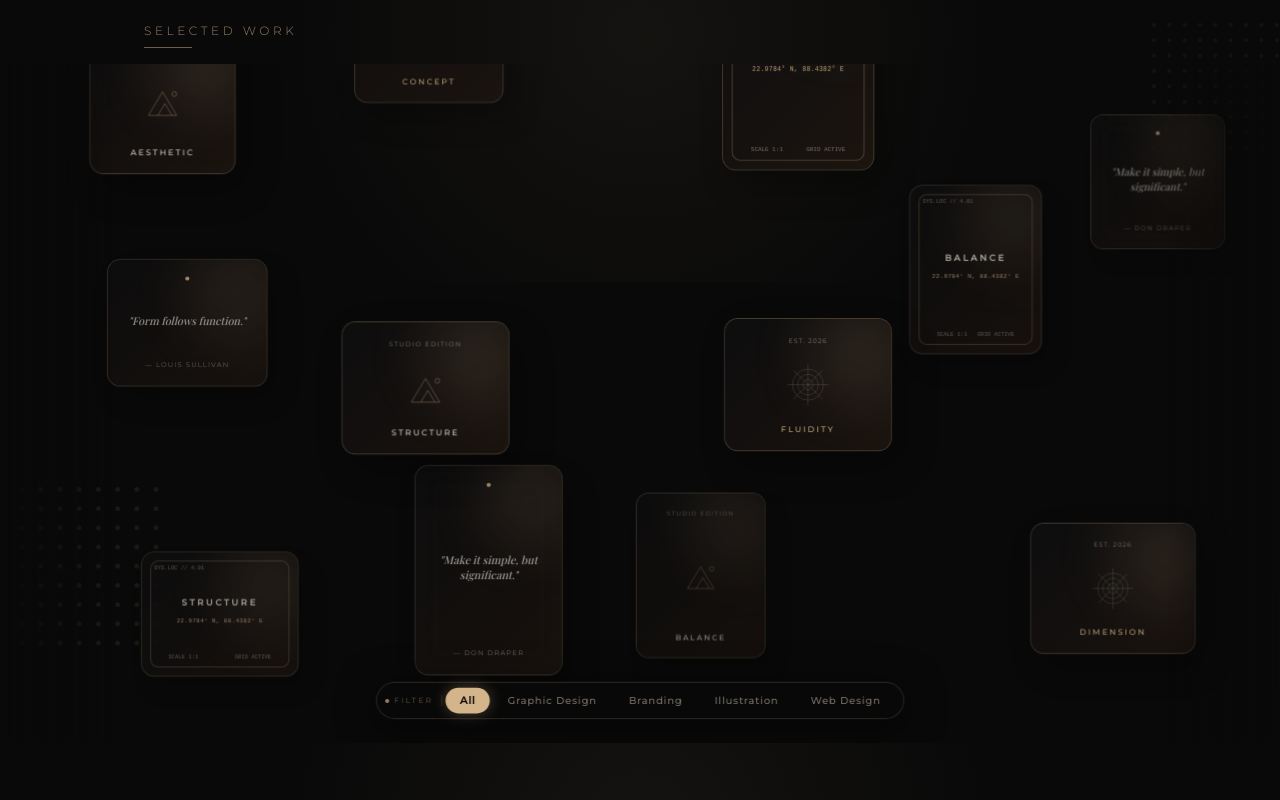
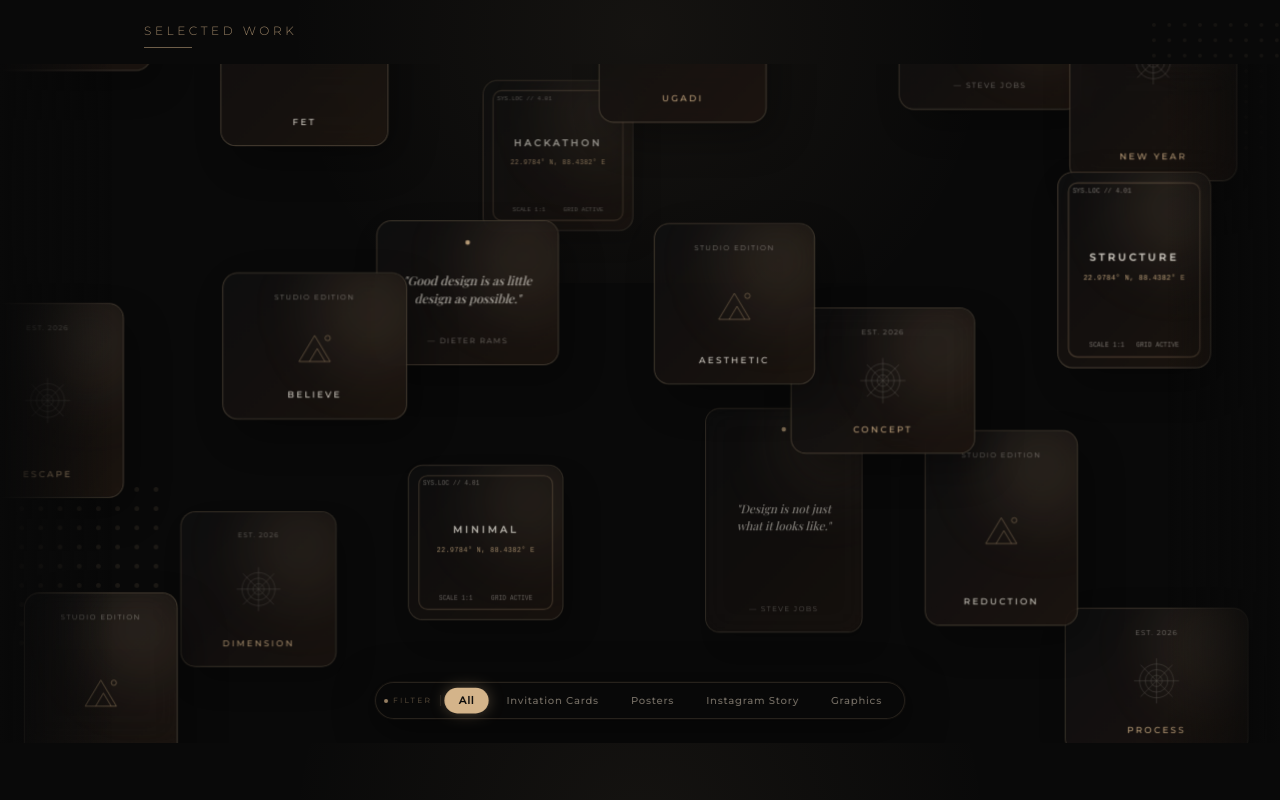
Before and after one commit to swastikpoddar11/My-Portfolio, a React (Vite) app: page / in a window 1280 px wide. Shown: the part 1760-2560 px from the top of the page. Built offline with nearby package versions, Linux system fonts and the light colour scheme; a web font is replaced by a local one.

Commit message:
feat: increase project wall density, enable overlapping layers, and shift Z-depth to ensure 100% hover accessibility

```diff
--- a/src/components/Projects.jsx
+++ b/src/components/Projects.jsx
@@ -272,8 +272,8 @@ export const renderBlankCardContent = (project, isHovered, isDayMode) => {
 
 // ─── Dynamic strip generator ──────────────────────────────────────────────────
 // STRIP_W scales with card count so more cards = denser coverage with no empty gaps.
-const BASE_STRIP_W = 3200;
-const CARD_SLOT_WIDTH = 300;   // px of extra strip per extra card
+const BASE_STRIP_W = 2000;
+const CARD_SLOT_WIDTH = 150;   // px of extra strip per extra card
 
 const makeStrip = (projects) => {
   if (!projects.length) return { strip: [], stripW: BASE_STRIP_W };
@@ -283,7 +283,7 @@ const makeStrip = (projects) => {
 
   // ── Collision-aware grid with relaxation ──
   const ROWS = 3;
-  const cellW = 300; // horizontal cell spacing
+  const cellW = 180; // horizontal cell spacing
   const COLS = Math.ceil(stripW / cellW);
 
   // Vertical range covering screen height (just below selected work header to just above filter bar)
@@ -336,9 +336,9 @@ const makeStrip = (projects) => {
       const x = centreX + xJitter;
       const y = centreY + yJitter;
 
-      // Z depth (-60 to +60)
+      // Z depth (60 to 150)
       const zRaw = rnd(sZ);
-      const z = Math.round((Math.sin(zRaw * Math.PI) * 0.6 + zRaw * 0.4) * 120 - 60);
+      const z = Math.round((Math.sin(zRaw * Math.PI) * 0.6 + zRaw * 0.4) * 90 + 60);
 
       positions.push({
         x,
@@ -354,7 +354,7 @@ const makeStrip = (projects) => {
   }
 
   // Iterative 2D collision relaxation with horizontal wrapping
-  const minGap = 50; // minimum spacing between cards in px
+  const minGap = -25; // minimum spacing between cards in px (negative allows overlapping)
   const numIterations = 16;
 
   for (let iter = 0; iter < numIterations; iter++) {
@@ -540,11 +540,11 @@ const Projects = ({ isDayMode }) => {
       const uid = `${keyPrefix}-${key}`;
       const isHovered = hoveredKey === uid;
 
-      // depth factor 0→1 (z ranges from -60 to +60)
-      const depthFactor = (z + 60) / 120;
+      // depth factor 0→1 (z ranges from 60 to 150)
+      const depthFactor = (z - 60) / 90;
 
       // ALL cards are fully interactive regardless of depth.
-      const baseZIndex = Math.round(100 + z);           // -120 → 320
+      const baseZIndex = Math.round(100 + z);           // 160 → 250
       const effectiveZ = isHovered ? 999 : baseZIndex;
 
       const baseOpacity = 0.55 + depthFactor * 0.45;     // 0.55 → 1.0
--- a/src/data/portfolio_data.json
+++ b/src/data/portfolio_data.json
@@ -1,272 +1,428 @@
 {
-  "lastUpdated": 1,
+  "lastUpdated": 1781903700000,
+  "categories": [
+    "Invitation Cards",
+    "Posters",
+    "Instagram Story",
+    "Graphics"
+  ],
   "projects": [
     {
-      "id": "blank-0",
+      "id": "template-0",
       "isBlank": true,
-      "category": "Graphic Design",
-      "title": "Composition #100",
+      "category": "Invitation Cards",
+      "title": "Rakhi and Teej Exhibition",
       "description": "A minimalist aesthetic study exploring grid structures, negative space, and contemporary design principles.",
       "quote": {
         "text": "Simplicity is the ultimate sophistication.",
         "author": "L. da Vinci"
       },
-      "word": "PROCESS",
-      "styleType": 0
+      "word": "EXHIBITION",
+      "styleType": 0,
+      "image": "",
+      "fileName": "",
+      "downloadUrl": ""
     },
     {
-      "id": "blank-1",
+      "id": "template-1",
       "isBlank": true,
-      "category": "Branding",
-      "title": "Composition #101",
+      "category": "Posters",
+      "title": "World Water Day 2026",
       "description": "A minimalist aesthetic study exploring grid structures, negative space, and contemporary design principles.",
       "quote": {
         "text": "Design is intelligence made visible.",
         "author": "Alina Wheeler"
       },
-      "word": "AESTHETIC",
-      "styleType": 1
+      "word": "WATER",
+      "styleType": 3,
+      "image": "",
+      "fileName": "",
+      "downloadUrl": ""
     },
     {
-      "id": "blank-2",
+      "id": "template-2",
       "isBlank": true,
-      "category": "Illustration",
-      "title": "Composition #102",
+      "category": "Instagram Story",
+      "title": "Campus Chronicle",
       "description": "A minimalist aesthetic study exploring grid structures, negative space, and contemporary design principles.",
       "quote": {
         "text": "Form follows function.",
         "author": "Louis Sullivan"
       },
-      "word": "CONCEPT",
-      "styleType": 2
+      "word": "CHRONICLE",
+      "styleType": 1,
+      "image": "",
+      "fileName": "",
+      "downloadUrl": ""
     },
     {
-      "id": "blank-3",
+      "id": "template-3",
       "isBlank": true,
-      "category": "Web Design",
-      "title": "Composition #103",
+      "category": "Instagram Story",
+      "title": "FET Chronicles",
       "description": "A minimalist aesthetic study exploring grid structures, negative space, and contemporary design principles.",
       "quote": {
         "text": "Less is more.",
         "author": "Mies van der Rohe"
       },
-      "word": "STRUCTURE",
-      "styleType": 3
+      "word": "FET",
+      "styleType": 1,
+      "image": "",
+      "fileName": "",
+      "downloadUrl": ""
     },
     {
-      "id": "blank-4",
+      "id": "template-4",
       "isBlank": true,
-      "category": "Graphic Design",
-      "title": "Composition #104",
+      "category": "Posters",
+      "title": "Inceptrix Hackathon 2.0",
       "description": "A minimalist aesthetic study exploring grid structures, negative space, and contemporary design principles.",
       "quote": {
         "text": "Make it simple, but significant.",
         "author": "Don Draper"
       },
-      "word": "FLUIDITY",
-      "styleType": 0
+      "word": "HACKATHON",
+      "styleType": 3,
+      "image": "",
+      "fileName": "",
+      "downloadUrl": ""
     },
     {
-      "id": "blank-5",
+      "id": "template-5",
       "isBlank": true,
-      "category": "Branding",
-      "title": "Composition #105",
+      "category": "Posters",
+      "title": "Ugadi",
       "description": "A minimalist aesthetic study exploring grid structures, negative space, and contemporary design principles.",
       "quote": {
         "text": "Design is not just what it looks like.",
         "author": "Steve Jobs"
       },
-      "word": "BALANCE",
-      "styleType": 1
+      "word": "UGADI",
+      "styleType": 2,
+      "image": "",
+      "fileName": "",
+      "downloadUrl": ""
     },
     {
-      "id": "blank-6",
+      "id": "template-6",
       "isBlank": true,
-      "category": "Illustration",
-      "title": "Composition #106",
+      "category": "Instagram Story",
+      "title": "Women's Day",
+      "description": "A minimalist aesthetic study exploring grid structures, negative space, and contemporary design principles.",
+      "quote": {
+        "text": "Design is not just what it looks like.",
+        "author": "Steve Jobs"
+      },
+      "word": "WOMEN",
+      "styleType": 0,
+      "image": "",
+      "fileName": "",
+      "downloadUrl": ""
+    },
+    {
+      "id": "template-7",
+      "isBlank": true,
+      "category": "Instagram Story",
+      "title": "New Year 2026",
+      "description": "A minimalist aesthetic study exploring grid structures, negative space, and contemporary design principles.",
+      "quote": {
+        "text": "Good design is as little design as possible.",
+        "author": "Dieter Rams"
+      },
+      "word": "NEW YEAR",
+      "styleType": 2,
+      "image": "",
+      "fileName": "",
+      "downloadUrl": ""
+    },
+    {
+      "id": "template-8",
+      "isBlank": true,
+      "category": "Graphics",
+      "title": "Venue Points",
+      "description": "A minimalist aesthetic study exploring grid structures, negative space, and contemporary design principles.",
+      "quote": {
+        "text": "Art is anything you can get away with.",
+        "author": "Andy Warhol"
+      },
+      "word": "VENUE",
+      "styleType": 3,
+      "image": "",
+      "fileName": "",
+      "downloadUrl": ""
+    },
+    {
+      "id": "template-9",
+      "isBlank": true,
+      "category": "Graphics",
+      "title": "Escape the Algorithm",
+      "description": "A minimalist aesthetic study exploring grid structures, negative space, and contemporary design principles.",
+      "quote": {
+        "text": "Creative expression is a human necessity.",
+        "author": "Anonymous"
+      },
+      "word": "ESCAPE",
+      "styleType": 2,
+      "image": "",
+      "fileName": "",
+      "downloadUrl": ""
+    },
+    {
+      "id": "template-10",
+      "isBlank": true,
+      "category": "Graphics",
+      "title": "We believe in the Men in Blue",
+      "description": "A minimalist aesthetic study exploring grid structures, negative space, and contemporary design principles.",
+      "quote": {
+        "text": "Design is intelligence made visible.",
+        "author": "Alina Wheeler"
+      },
+      "word": "BELIEVE",
+      "styleType": 1,
+      "image": "",
+      "fileName": "",
+      "downloadUrl": ""
+    },
+    {
+      "id": "generic-0",
+      "isBlank": true,
+      "category": "Invitation Cards",
+      "title": "Composition #200",
+      "description": "A minimalist aesthetic study exploring grid structures, negative space, and contemporary design principles.",
+      "quote": {
+        "text": "Good design is as little design as possible.",
+        "author": "Dieter Rams"
+      },
+      "word": "PROCESS",
+      "styleType": 0,
+      "image": "",
+      "fileName": "",
+      "downloadUrl": ""
+    },
+    {
+      "id": "generic-1",
+      "isBlank": true,
+      "category": "Posters",
+      "title": "Composition #201",
+      "description": "A minimalist aesthetic study exploring grid structures, negative space, and contemporary design principles.",
+      "quote": {
+        "text": "Art is anything you can get away with.",
+        "author": "Andy Warhol"
+      },
+      "word": "AESTHETIC",
+      "styleType": 1,
+      "image": "",
+      "fileName": "",
+      "downloadUrl": ""
+    },
+    {
+      "id": "generic-2",
+      "isBlank": true,
+      "category": "Instagram Story",
+      "title": "Composition #202",
+      "description": "A minimalist aesthetic study exploring grid structures, negative space, and contemporary design principles.",
+      "quote": {
+        "text": "Creative expression is a human necessity.",
+        "author": "Anonymous"
+      },
+      "word": "CONCEPT",
+      "styleType": 2,
+      "image": "",
+      "fileName": "",
+      "downloadUrl": ""
+    },
+    {
+      "id": "generic-3",
+      "isBlank": true,
+      "category": "Graphics",
+      "title": "Composition #203",
+      "description": "A minimalist aesthetic study exploring grid structures, negative space, and contemporary design principles.",
+      "quote": {
+        "text": "Simplicity is the ultimate sophistication.",
+        "author": "L. da Vinci"
+      },
+      "word": "STRUCTURE",
+      "styleType": 3,
+      "image": "",
+      "fileName": "",
+      "downloadUrl": ""
+    },
+    {
+      "id": "generic-4",
+      "isBlank": true,
+      "category": "Invitation Cards",
+      "title": "Composition #204",
+      "description": "A minimalist aesthetic study exploring grid structures, negative space, and contemporary design principles.",
+      "quote": {
+        "text": "Design is intelligence made visible.",
+        "author": "Alina Wheeler"
+      },
+      "word": "FLUIDITY",
+      "styleType": 0,
+      "image": "",
+      "fileName": "",
+      "downloadUrl": ""
+    },
+    {
+      "id": "generic-5",
+      "isBlank": true,
+      "category": "Posters",
+      "title": "Composition #205",
+      "description": "A minimalist aesthetic study exploring grid structures, negative space, and contemporary design principles.",
+      "quote": {
+        "text": "Form follows function.",
+        "author": "Louis Sullivan"
+      },
+      "word": "BALANCE",
+      "styleType": 1,
+      "image": "",
+      "fileName": "",
+      "downloadUrl": ""
+    },
+    {
+      "id": "generic-6",
+      "isBlank": true,
+      "category": "Instagram Story",
+      "title": "Composition #206",
+      "description": "A minimalist aesthetic study exploring grid structures, negative space, and contemporary design principles.",
+      "quote": {
+        "text": "Less is more.",
+        "author": "Mies van der Rohe"
+      },
+      "word": "DIMENSION",
+      "styleType": 2,
+      "image": "",
+      "fileName": "",
+      "downloadUrl": ""
+    },
+    {
+      "id": "generic-7",
+      "isBlank": true,
+      "category": "Graphics",
+      "title": "Composition #207",
+      "description": "A minimalist aesthetic study exploring grid structures, negative space, and contemporary design principles.",
+      "quote": {
+        "text": "Make it simple, but significant.",
+        "author": "Don Draper"
+      },
+      "word": "MINIMAL",
+      "styleType": 3,
+      "image": "",
+      "fileName": "",
+      "downloadUrl": ""
+    },
+    {
+      "id": "generic-8",
+      "isBlank": true,
+      "category": "Invitation Cards",
+      "title": "Composition #208",
+      "description": "A minimalist aesthetic study exploring grid structures, negative space, and contemporary design principles.",
+      "quote": {
+        "text": "Design is not just what it looks like.",
+        "author": "Steve Jobs"
+      },
+      "word": "VOLUME",
+      "styleType": 0,
+      "image": "",
+      "fileName": "",
+      "downloadUrl": ""
+    },
+    {
+      "id": "generic-9",
+      "isBlank": true,
+      "category": "Posters",
+      "title": "Composition #209",
       "description": "A minimalist aesthetic study exploring grid structures, negative space, and contemporary design principles.",
       "quote": {
         "text": "Detail is not a detail. It is design.",
         "author": "Charles Eames"
       },
-      "word": "DIMENSION",
-      "styleType": 2
+      "word": "REDUCTION",
+      "styleType": 1,
+      "image": "",
+      "fileName": "",
+      "downloadUrl": ""
     },
     {
-      "id": "blank-7",
+      "id": "generic-10",
       "isBlank": true,
-      "category": "Web Design",
-      "title": "Composition #107",
+      "category": "Instagram Story",
+      "title": "Composition #210",
       "description": "A minimalist aesthetic study exploring grid structures, negative space, and contemporary design principles.",
       "quote": {
         "text": "Good design is as little design as possible.",
         "author": "Dieter Rams"
       },
-      "word": "MINIMAL",
-      "styleType": 3
+      "word": "PROCESS",
+      "styleType": 2,
+      "image": "",
+      "fileName": "",
+      "downloadUrl": ""
     },
     {
-      "id": "blank-8",
+      "id": "generic-11",
       "isBlank": true,
-      "category": "Graphic Design",
-      "title": "Composition #108",
+      "category": "Graphics",
+      "title": "Composition #211",
       "description": "A minimalist aesthetic study exploring grid structures, negative space, and contemporary design principles.",
       "quote": {
         "text": "Art is anything you can get away with.",
         "author": "Andy Warhol"
       },
-      "word": "VOLUME",
-      "styleType": 0
+      "word": "AESTHETIC",
+      "styleType": 3,
+      "image": "",
+      "fileName": "",
+      "downloadUrl": ""
     },
     {
-      "id": "blank-9",
+      "id": "generic-12",
       "isBlank": true,
-      "category": "Branding",
-      "title": "Composition #109",
+      "category": "Invitation Cards",
+      "title": "Composition #212",
       "description": "A minimalist aesthetic study exploring grid structures, negative space, and contemporary design principles.",
       "quote": {
         "text": "Creative expression is a human necessity.",
         "author": "Anonymous"
       },
-      "word": "REDUCTION",
-      "styleType": 1
+      "word": "CONCEPT",
+      "styleType": 0,
+      "image": "",
+      "fileName": "",
+      "downloadUrl": ""
     },
     {
-      "id": "blank-10",
+      "id": "generic-13",
       "isBlank": true,
-      "category": "Illustration",
-      "title": "Composition #110",
+      "category": "Posters",
+      "title": "Composition #213",
       "description": "A minimalist aesthetic study exploring grid structures, negative space, and contemporary design principles.",
       "quote": {
         "text": "Simplicity is the ultimate sophistication.",
         "author": "L. da Vinci"
       },
-      "word": "PROCESS",
-      "styleType": 2
+      "word": "STRUCTURE",
+      "styleType": 1,
+      "image": "",
+      "fileName": "",
+      "downloadUrl": ""
     },
     {
-      "id": "blank-11",
+      "id": "generic-14",
       "isBlank": true,
-      "category": "Web Design",
-      "title": "Composition #111",
+      "category": "Instagram Story",
+      "title": "Composition #214",
       "description": "A minimalist aesthetic study exploring grid structures, negative space, and contemporary design principles.",
       "quote": {
         "text": "Design is intelligence made visible.",
         "author": "Alina Wheeler"
       },
-      "word": "AESTHETIC",
-      "styleType": 3
-    },
-    {
-      "id": "blank-12",
-      "isBlank": true,
-      "category": "Graphic Design",
-      "title": "Composition #112",
-      "description": "A minimalist aesthetic study exploring grid structures, negative space, and contemporary design principles.",
-      "quote": {
-        "text": "Form follows function.",
-        "author": "Louis Sullivan"
-      },
-      "word": "CONCEPT",
-      "styleType": 0
-    },
-    {
-      "id": "blank-13",
-      "isBlank": true,
-      "category": "Branding",
-      "title": "Composition #113",
-      "description": "A minimalist aesthetic study exploring grid structures, negative space, and contemporary design principles.",
-      "quote": {
-        "text": "Less is more.",
-        "author": "Mies van der Rohe"
-      },
-      "word": "STRUCTURE",
-      "styleType": 1
-    },
-    {
-      "id": "blank-14",
-      "isBlank": true,
-      "category": "Illustration",
-      "title": "Composition #114",
-      "description": "A minimalist aesthetic study exploring grid structures, negative space, and contemporary design principles.",
-      "quote": {
-        "text": "Make it simple, but significant.",
-        "author": "Don Draper"
-      },
       "word": "FLUIDITY",
-      "styleType": 2
-    },
-    {
-      "id": "blank-15",
-      "isBlank": true,
-      "category": "Web Design",
-      "title": "Composition #115",
-      "description": "A minimalist aesthetic study exploring grid structures, negative space, and contemporary design principles.",
-      "quote": {
-        "text": "Design is not just what it looks like.",
-        "author": "Steve Jobs"
-      },
-      "word": "BALANCE",
-      "styleType": 3
-    },
-    {
-      "id": "blank-16",
-      "isBlank": true,
-      "category": "Graphic Design",
-      "title": "Composition #116",
-      "description": "A minimalist aesthetic study exploring grid structures, negative space, and contemporary design principles.",
-      "quote": {
-        "text": "Detail is not a detail. It is design.",
-        "author": "Charles Eames"
-      },
-      "word": "DIMENSION",
-      "styleType": 0
-    },
-    {
-      "id": "blank-17",
-      "isBlank": true,
-      "category": "Branding",
-      "title": "Composition #117",
-      "description": "A minimalist aesthetic study exploring grid structures, negative space, and contemporary design principles.",
-      "quote": {
-        "text": "Good design is as little design as possible.",
-        "author": "Dieter Rams"
-      },
-      "word": "MINIMAL",
-      "styleType": 1
-    },
-    {
-      "id": "blank-18",
-      "isBlank": true,
-      "category": "Illustration",
-      "title": "Composition #118",
-      "description": "A minimalist aesthetic study exploring grid structures, negative space, and contemporary design principles.",
-      "quote": {
-        "text": "Art is anything you can get away with.",
-        "author": "Andy Warhol"
-      },
-      "word": "VOLUME",
-      "styleType": 2
-    },
-    {
-      "id": "blank-19",
-      "isBlank": true,
-      "category": "Web Design",
-      "title": "Composition #119",
-      "description": "A minimalist aesthetic study exploring grid structures, negative space, and contemporary design principles.",
-      "quote": {
-        "text": "Creative expression is a human necessity.",
-        "author": "Anonymous"
-      },
-      "word": "REDUCTION",
-      "styleType": 3
+      "styleType": 2,
+      "image": "",
+      "fileName": "",
+      "downloadUrl": ""
     }
-  ],
-  "categories": [
-    "Graphic Design",
-    "Branding",
-    "Illustration",
-    "Web Design"
   ],
   "experiences": [
     {
```
